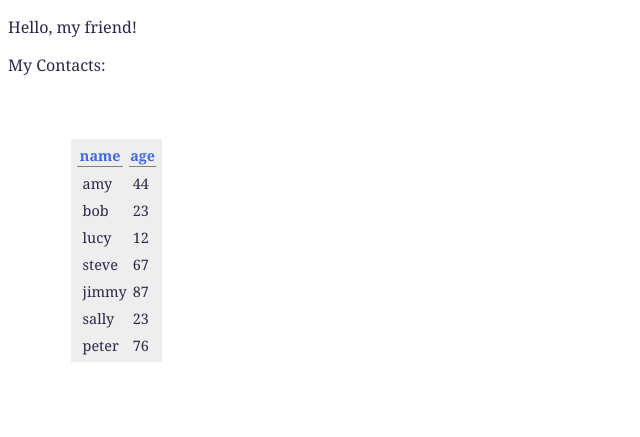
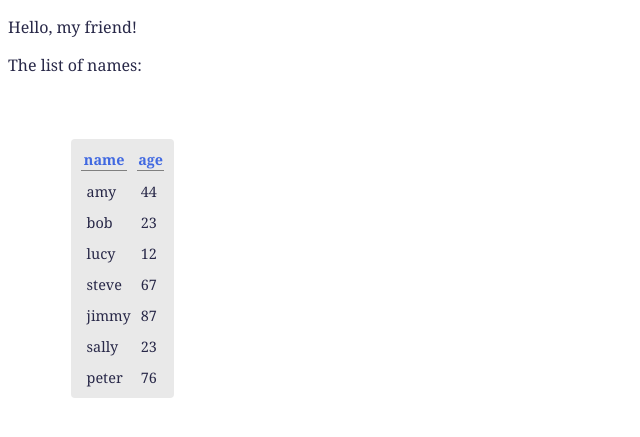
Before and after one commit to gusmairs/flask-app, a Flask app: page / in a window 1280 px wide. Shown: the top 437 px of the page, without its empty margins (0-640 px from the left). Run offline with Flask 2, Linux system fonts and the light colour scheme.

Commit message:
rounded corners

```diff
--- a/static/app.css
+++ b/static/app.css
@@ -6,8 +6,9 @@ html {
 table.dataframe {
   font-size: 0.9rem;
   margin: 5%;
-  border-spacing: 6px;
-  background-color: #eeeeee;
+  border-radius: 4px;
+  border-spacing: 10px;
+  background-color: #e9e9e9;
 }
 
 th {
--- a/templates/index.html
+++ b/templates/index.html
@@ -7,7 +7,7 @@
   <body>
     <div>
       <p>{{ message }}</p>
-      <p>My Contacts:</p>
+      <p>The list of names:</p>
       {{ table|safe }}
     </div>
   </body>
```
